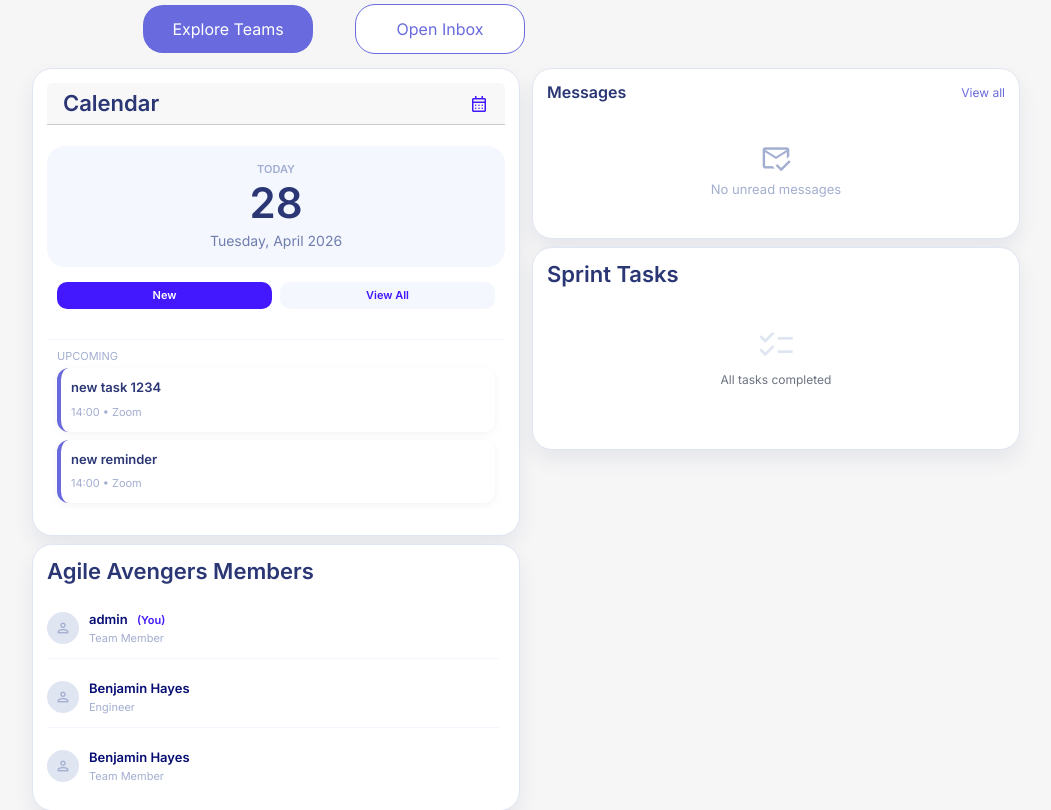
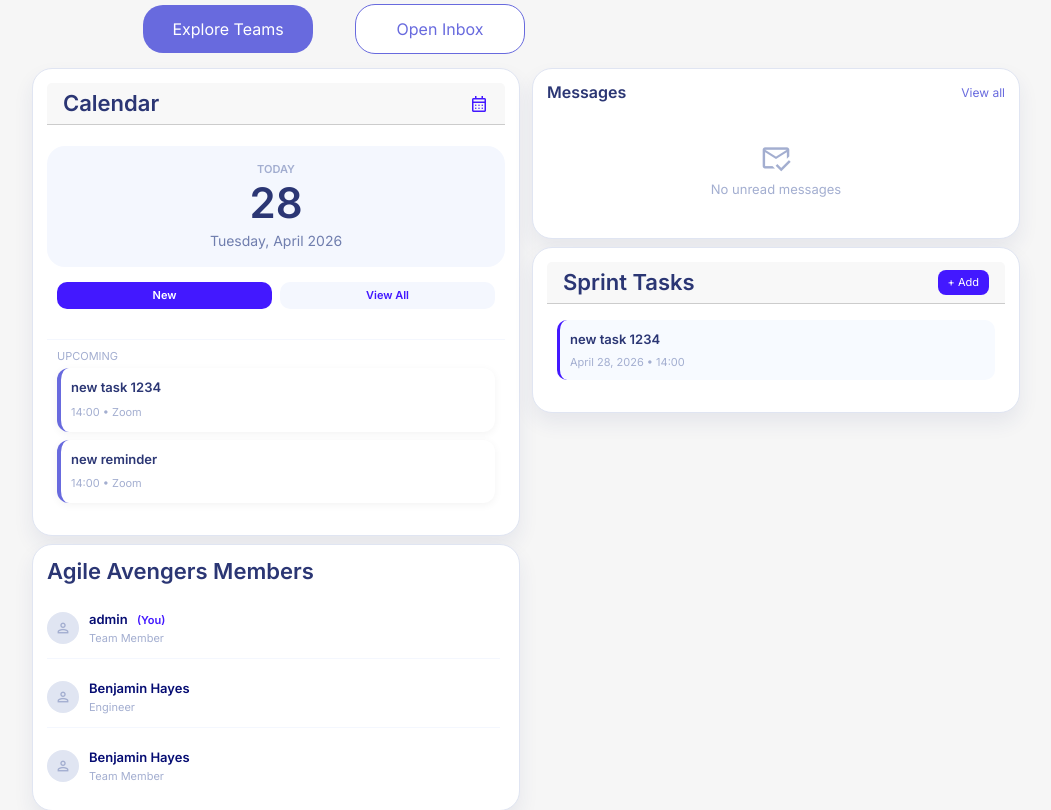
Before and after one commit to dn237/skyWebApplication, a Django app: page / in a window 1280 px wide. Shown: the part 805-1615 px from the top of the page, without its empty margins (208-1259 px from the left). Run offline with Django 5.2, Linux system fonts and the light colour scheme; a user stored in the database is signed in; data comes from the database, SQL or seed files in the repository; both versions use the stored data as it was after the commit.

Commit message:
Scheduler: tasks + reminders + dashboard integration

```diff
--- a/coreApp/views.py
+++ b/coreApp/views.py
@@ -67,6 +67,7 @@ def dashboard(request):
     admin_teams = recent_teams[:5] if (request.user.is_staff or request.user.is_superuser) else []
     today = date.today()
     upcoming_schedules = Schedule.objects.filter(date__gte=today).order_by('date', 'time')[:4]
+    dashboard_tasks = Schedule.objects.filter(schedule_type='task').order_by('date', 'time')[:5]
     # Team updates for the small dashboard card — keep only the two most
     # recent visible items. Older items are lazy-loaded from a JSON endpoint.
     total_team_updates = TeamUpdate.objects.filter(team=user_team).count() if user_team else 0
@@ -87,4 +88,5 @@ def dashboard(request):
         'upcoming_schedules': upcoming_schedules,
         'team_updates': team_updates,
         'has_hidden_updates': has_hidden_updates,
+        'dashboard_tasks': dashboard_tasks,
     })
--- a/scheduler/models.py
+++ b/scheduler/models.py
@@ -3,10 +3,9 @@ from django.contrib.auth.models import User
 
 class Schedule(models.Model):
     SCHEDULE_TYPES = [
-        ('weekly', 'Weekly'),
+         ('weekly', 'Weekly'),
         ('monthly', 'Monthly'),
         ('upcoming', 'Upcoming'),
-        ('reminder', 'Reminder'),
     ]
 
     title = models.CharField(max_length=200)
@@ -16,7 +15,11 @@ class Schedule(models.Model):
     time = models.TimeField()
     platform = models.CharField(max_length=100)
 
-    schedule_type = models.CharField(max_length=20, choices=SCHEDULE_TYPES)
+    schedule_type = models.CharField(
+    max_length=20,
+    choices=SCHEDULE_TYPES,
+    default='meeting'
+    )
 
     teams = models.ManyToManyField('teams.Team', blank=True)
     users = models.ManyToManyField(User, blank=True)
--- a/scheduler/templates/scheduler/create_schedule.html
+++ b/scheduler/templates/scheduler/create_schedule.html
@@ -83,6 +83,8 @@
                     Edit Meeting
                 {% elif schedule_type == 'reminder' %}
                     Add Reminder
+                {% elif schedule_type == 'task' %}
+                    Add Task
                 {% else %}
                     Create New Meeting
                 {% endif %}
@@ -116,7 +118,7 @@
                     {{ form.platform }}
                 </div>
 
-                {% if schedule_type != 'reminder' %}
+                {% if schedule_type != 'reminder' and schedule_type != 'task' %}
                 <div style="margin-bottom:20px;">
                     <label>Type</label>
                     {{ form.schedule_type }}
@@ -128,6 +130,8 @@
                         Save Changes
                     {% elif schedule_type == 'reminder' %}
                         Save Reminder
+                    {% elif schedule_type == 'task' %}
+                        Save Task
                     {% else %}
                         Save Meeting
                     {% endif %}
--- a/scheduler/templates/scheduler/schedule_list.html
+++ b/scheduler/templates/scheduler/schedule_list.html
@@ -390,6 +390,10 @@
                 Add Reminder <span>+</span>
             </a>
 
+            <a href="{% url 'scheduler:create_schedule' %}?type=task" class="action-btn">
+                Add Task <span>+</span>
+            </a>
+
             <a href="{% url 'scheduler:schedule_list' %}?filter=today" class="action-btn {% if filter_type == 'today' %}active-filter{% endif %}">
                 Today <span>📅</span>
             </a>
--- a/templates/dashboard.html
+++ b/templates/dashboard.html
@@ -200,10 +200,30 @@
                 {% include 'messaging/_dashboard_widget.html' %}
             </div>
             <div class="card dashboard-card">
-                <h3 class="card-title-figma">Sprint Tasks</h3>
-                <div style="text-align: center; padding: 30px 0;">
-                    <span class="material-symbols-outlined" style="font-size: 40px; color: #E0E5F2;">checklist</span>
-                    <p class="muted-text" style="font-size: 12px;">All tasks completed</p>
+                <div class="card-header dashboard-card-header">
+                    <h3 class="card-title-figma">Sprint Tasks</h3>
+                    <a href="{% url 'scheduler:create_schedule' %}?type=task" class="btn-sm"
+                    style="background:#4318FF; color:white; border-radius:8px; padding:4px 10px; font-size:11px; text-decoration:none;">
+                        + Add
+                    </a>
+                </div>
+
+                <div style="padding: 10px;">
+                    {% for task in dashboard_tasks %}
+                        <div style="padding: 10px; margin-bottom: 8px; background:#F7FAFF; border-left:3px solid #4318FF; border-radius:10px;">
+                            <p style="font-size: 13px; font-weight: 700; color:#2B3674; margin:0;">
+                                {{ task.title }}
+                            </p>
+                            <p style="font-size: 11px; color:#A3AED0; margin:4px 0 0;">
+                                {{ task.date }} • {{ task.time|time:"H:i" }}
+                            </p>
+                        </div>
+                    {% empty %}
+                        <div style="text-align: center; padding: 30px 0;">
+                            <span class="material-symbols-outlined" style="font-size: 40px; color: #E0E5F2;">checklist</span>
+                            <p class="muted-text" style="font-size: 12px;">No tasks added yet.</p>
+                        </div>
+                    {% endfor %}
                 </div>
             </div>
         </div>
```
Also changed, not shown: scheduler/views.py (+11 -3 lines), db.sqlite3, scheduler/migrations/0006_alter_schedule_schedule_type.py (added), scheduler/migrations/0007_alter_schedule_schedule_type.py (added), scheduler/migrations/0008_alter_schedule_schedule_type.py (added).
